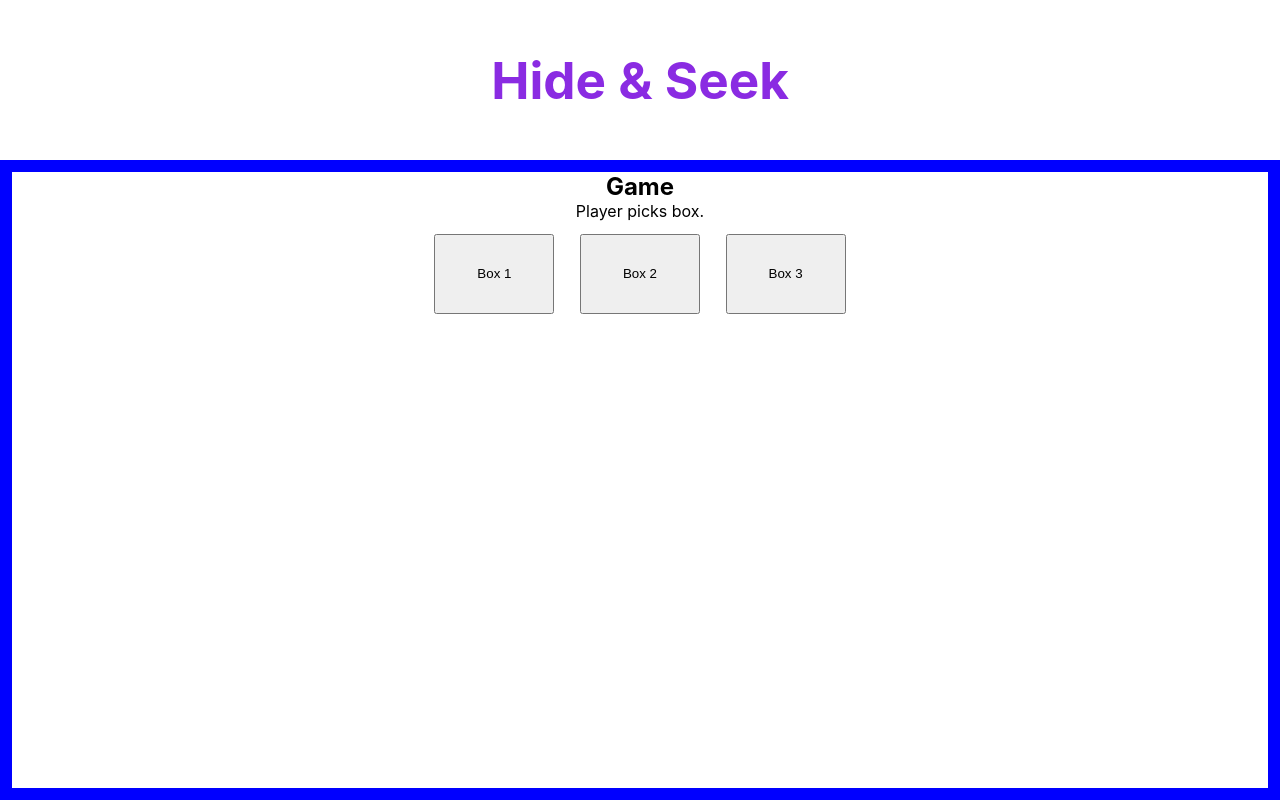
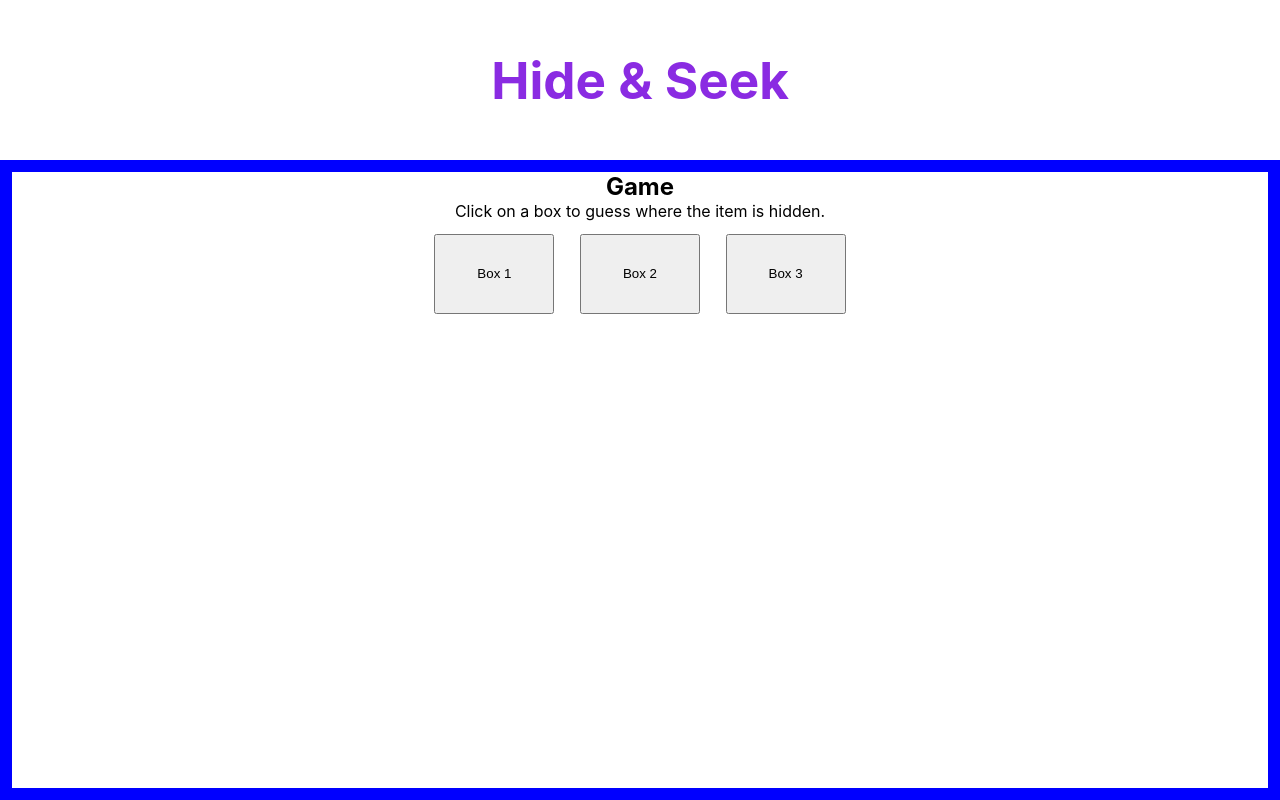
Before and after one commit to franco-ortega/hide-and-seek, a React (Create React App) app: page /game in a window 1280 px wide. Built offline with nearby package versions, Linux system fonts and the light colour scheme.

Commit message:
disable buttons during computer turns

```diff
--- a/src/components/Game/Game.jsx
+++ b/src/components/Game/Game.jsx
@@ -2,10 +2,8 @@ import React, { useEffect, useState } from 'react';
 import PropTypes from 'prop-types';
 import styles from './Game.module.scss';
 import { useHistory } from 'react-router';
-// import Results from '../Results/Results';
 
 const Game = ({
-  // gameActive,
   setGameActive,
   playerScore,
   setPlayerScore,
@@ -50,6 +48,7 @@ const Game = ({
     setHidingSpot(computerHidingSpot);
     setButtonClickable(true);
     setActiveSeeker('player');
+    // setButtonClickable(true);
   };
 
   // For when the computer makes guesses too:
@@ -58,15 +57,17 @@ const Game = ({
   ////computer makes guess
   const computerMakesGuess = () => {
     console.log('The computer is making a guess');
+
     //random select a number
     const computerGuess = Math.ceil(Math.random() * 3);
     console.log('computer guess: ' + computerGuess);
     setActiveSeeker('');
+
     //compare guess to hiding spot
     //if correct, increment computer score
     if(computerGuess === hidingSpot) incrementComputerScore();
     setActiveHider('computer');
-    setButtonClickable('false');
+    // setButtonClickable('false');
   };
 
   const computerTurn = () => {
@@ -88,6 +89,7 @@ const Game = ({
   //player clicks box to make guess || or to hide item
   const onPlayerTurnClick = ({ target }) => {
     if(activeSeeker === 'player') {
+      setButtonClickable(true);
       const guess = Number(target.value);
 
       console.log('PT: hiding spot: ' + hidingSpot);
@@ -95,18 +97,24 @@ const Game = ({
 
       //check score by comparing value of selection to correctBox
       //increment score
-      if(guess === hidingSpot) incrementPlayerScore();
+      if(guess === hidingSpot) {
+        incrementPlayerScore();
+      }
 
       setActiveSeeker('');
       setActiveHider('player');
+
     } else if(activeHider === 'player') {
+
       //the player hides the item
       console.log('Player hid the item!');
       const playerHidingSpot = Number(target.value);
       console.log('player hiding spot: ' + playerHidingSpot);
+
       setHidingSpot(playerHidingSpot);
       setActiveSeeker('computer');
       setActiveHider('');
+      setButtonClickable(false);
     }
   };
 
@@ -118,14 +126,14 @@ const Game = ({
       <section>
         {/* display messages: Your turn, Computer turn, You score, They score */}
         <p>
-          {/* Message #1: {playerSeeks ? 'Player picks box.' : 'Computer picks box.'} */}
-          {playerSeeks && 'Player picks box.'}
-          {computerSeeks && 'Computer picks box.'}
+          {playerSeeks && 'Click on a box to guess where the item is hidden.'}
+          {computerSeeks && 'The computer is guessing where you hid the item.'}
+          {playerSeeks && computerSeeks && 'Does double seek ever display?'}
         </p>
         <p>
-          {/* Message #2: {activeHider ? 'Player hides item.' : 'Computer hides item.'} */}
-          {playerHides && 'Player hides item.'}
-          {computerHides && 'Computer hides item.'}
+          {playerHides && 'Now it\'s your turn to hide the item. Click on a box to hide the item.'}
+          {computerHides && 'The computer is hiding the item.'}
+          {playerHides && computerHides && 'Does double hide ever display?'}
         </p>
       </section>
       <section>
@@ -133,22 +141,11 @@ const Game = ({
         <button value="2" disabled={!buttonClickable} onClick={onPlayerTurnClick}>Box 2</button>
         <button value="3" disabled={!buttonClickable} onClick={onPlayerTurnClick}>Box 3</button>
       </section>
-      {/* {!gameActive &&
-      <Results
-        setGameActive={setGameActive}
-        gameActive={gameActive}
-        setPlayerScore={setPlayerScore}
-        playerScore={playerScore}
-        setComputerScore={setComputerScore}
-        computerScore={computerScore}
-      />
-      } */}
     </main>
   );
 };
 
 Game.propTypes = {
-  // gameActive: PropTypes.bool.isRequired,
   setGameActive: PropTypes.func.isRequired,
   playerScore: PropTypes.number.isRequired,
   setPlayerScore: PropTypes.func.isRequired,
```
